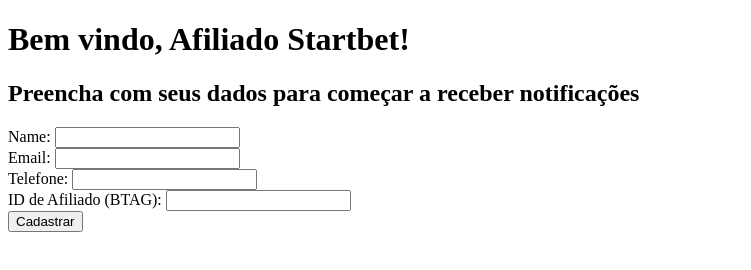
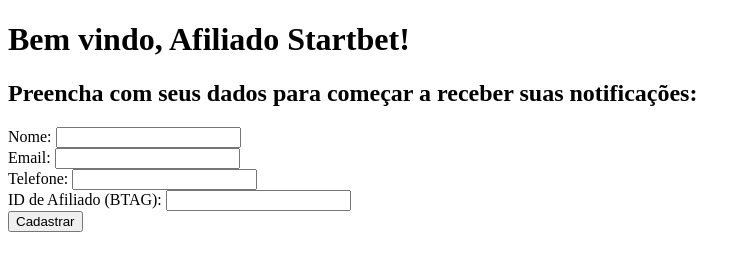
Before and after one commit to delconti/affiliates-pwa, a plain HTML site: page index.html in a window 1280 px wide. Shown: the whole page, without its empty margins (0-751 px from the left). Drawn offline with Linux system fonts and the light colour scheme.

Commit message:
Update index.html

```diff
--- a/index.html
+++ b/index.html
@@ -9,9 +9,9 @@
 </head>
 <body>
     <h1>Bem vindo, Afiliado Startbet!</h1>
-    <h2>Preencha com seus dados para começar a receber notificações</h2>
+    <h2>Preencha com seus dados para começar a receber suas notificações:</h2>
     <form id="registrationForm">
-        <label for="name">Name:</label>
+        <label for="name">Nome:</label>
         <input type="text" id="name" name="name" required><br>
         <label for="email">Email:</label>
         <input type="email" id="email" name="email" required><br>
```
